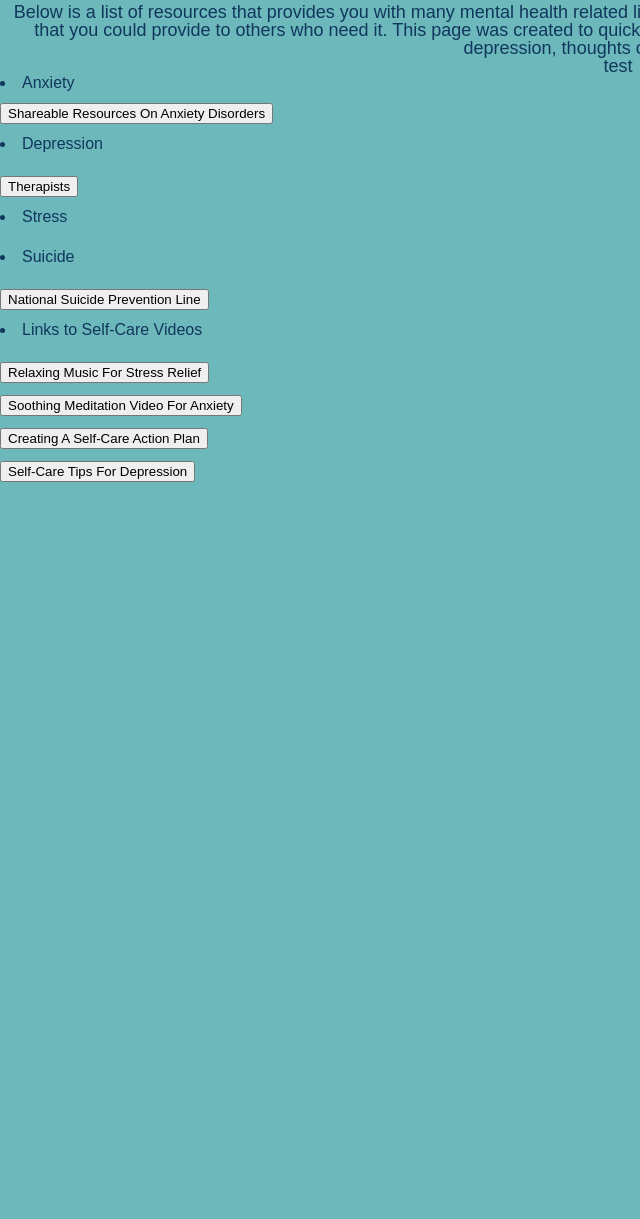
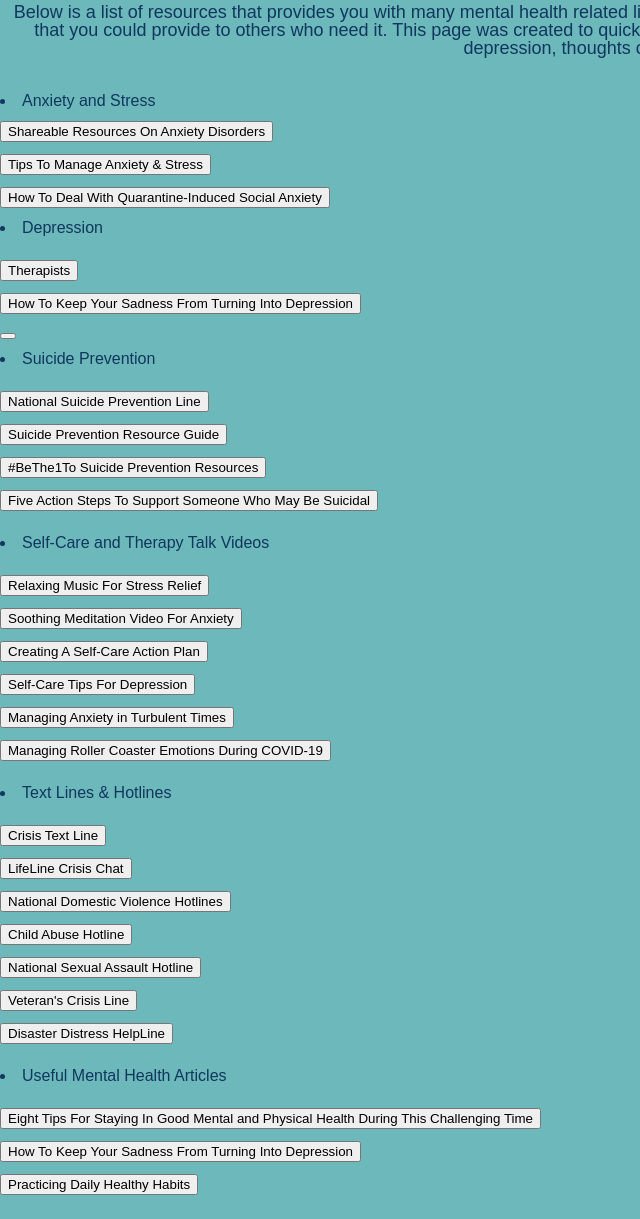
Before and after one commit to rcereno/slo-hacks-lite-project, a plain HTML site: page services.html in a window 1280 px wide. Shown: the part 184-1403 px from the top of the page, without its empty margins (0-640 px from the left). Before the commit the page ends 800 px from the top, so only its background shows below. Drawn offline with Linux system fonts and the light colour scheme.

Commit message:
added shadow to header and added more resources

```diff
--- a/services.html
+++ b/services.html
@@ -27,11 +27,21 @@
             was created to quickly provide our users easy acesss to support, help, and information regarding
             depression, thoughts of suicide, anxiety, etc.</p>
 
-        <p> test &nbsp; test </p>
-        <p> <li> Anxiety </li> </p>
+        <br>
+        <br>
+        <br>
+        <p> <li> Anxiety and Stress</li> </p>
         <br>
         <button
         onclick="location.href='nimh.nih.gov/health/education-awareness/shareable-resources-on-anxiety-disorders.shtml'" type="button">Shareable Resources On Anxiety Disorders</button>
+        <br>
+        <br>
+        <button
+        onclick="location.href='https://adaa.org/tips'" type="button">Tips To Manage Anxiety & Stress</button>
+        <br>
+        <br>
+        <button
+        onclick="location.href='https://www.nytimes.com/2020/11/12/smarter-living/covid-social-anxiety.html'" type="button">How To Deal With Quarantine-Induced Social Anxiety</button>
         <br>
         <br>
         <p> <li> Depression </li> </p>
@@ -41,17 +51,35 @@
         onclick="location.href='https://www.betterhelp.com/start/?help_with=Depression&utm_source=AdWords&utm_medium=Search_PPC_c&utm_term=anxiety+support_e&utm_content=41730082316&network=g&placement=&target=&matchtype=e&utm_campaign=384672130&ad_type=text&adposition=&gclid=CjwKCAiAr6-ABhAfEiwADO4sferKR9QKq9iHR25dbZheyofHddFyTRrqcdpl5RQp6nd5tTZ3wDLYihoC4s4QAvD_BwE&not_found=1&gor=rd_start'" type="button">Therapists</button>
         <br>
         <br>
-        <p> <li> Stress </li> </p>
+        <button
+        onclick="location.href='https://www-washingtonpost-com.cdn.ampproject.org/c/s/www.washingtonpost.com/health/sadness-depression-stopping-getting-worse/2020/11/27/b5fa88c8-0e3f-11eb-8074-0e943a91bf08_story.html?outputType=amp'" type="button">How To Keep Your Sadness From Turning Into Depression</button>
         <br>
         <br>
-        <p> <li> Suicide </li> </p>
+        <button
+        onclick="location.href=''" type="button"></button>
+        <br>
+        <br>
+        <p> <li> Suicide Prevention </li> </p>
         <br>
         <br>
         <button
         onclick="location.href='https://suicidepreventionlifeline.org/'" type="button">National Suicide Prevention Line</button>
         <br>
         <br>
-        <p> <li> Links to Self-Care Videos </li> </p>
+        <button
+        onclick="location.href='https://www.healthline.com/health/mental-health/suicide-resource-guide'" type="button">Suicide Prevention Resource Guide</button>
+        <br>
+        <br>
+        <button
+        onclick="location.href='https://www.bethe1to.com/resources'" type="button">#BeThe1To Suicide Prevention Resources</button>
+        <br>
+        <br>
+        <button
+        onclick="location.href='https://www.bethe1to.com/bethe1to-steps-evidence/'" type="button">Five Action Steps To Support Someone Who May Be Suicidal</button>
+        <br>
+        <br>
+        <br>
+        <p> <li> Self-Care and Therapy Talk Videos </li> </p>
         <br>
         <br>
         <button
@@ -70,6 +98,63 @@
         onclick="location.href='https://www.youtube.com/watch?v=5If1LFZ1CQA'" type="button">Self-Care Tips For Depression</button>
         <br>
         <br>
+        <button
+        onclick="location.href='https://adaa.org/webinar/consumer/managing-anxiety-turbulent-times'" type="button">Managing Anxiety in Turbulent Times</button>
+        <br>
+        <br>
+        <button
+        onclick="location.href='https://adaa.org/webinar/consumer/managing-roller-coaster-emotions-during-covid-19'" type="button">Managing Roller Coaster Emotions During COVID-19</button>
+        <br>
+        <br>
+        <br>
+        <p> <li> Text Lines & Hotlines</li></p>
+        <br>
+        <br>
+        <button
+        onclick="location.href='https://www.crisistextline.org/text-us/'" type="button">Crisis Text Line</button>
+        <br>
+        <br>
+        <button
+        onclick="location.href='http://www.suicidepreventionlifeline.org/GetHelp/LifelineChat.aspx'" type="button">LifeLine Crisis Chat</button>
+        <br>
+        <br>
+        <button
+        onclick="location.href='https://www.thehotline.org/'" type="button">National Domestic Violence Hotlines</button>
+        <br>
+        <br>
+        <button
+        onclick="location.href='https://www.childhelp.org/hotline/'" type="button">Child Abuse Hotline</button>
+        <br>
+        <br>
+        <button
+        onclick="location.href='https://rainn.org/'" type="button">National Sexual Assault Hotline</button>
+        <br>
+        <br>
+        <button
+        onclick="location.href='https://www.veteranscrisisline.net/'" type="button">Veteran's Crisis Line</button>
+        <br>
+        <br>
+        <button
+        onclick="location.href='https://www.samhsa.gov/disaster-preparedness'" type="button">Disaster Distress HelpLine</button>
+        <br>
+        <br>
+        <br>
+        <p> <li>Useful Mental Health Articles</li> </p>
+        <br>
+        <br>
+        <button
+        onclick="location.href='https://home.cern/news/news/cern/covid-19-eight-tips-staying-good-mental-and-physical-health-during-challenging-time'" type="button">Eight Tips For Staying In Good Mental and Physical Health During This Challenging Time</button>
+        <br>
+        <br>
+        <button
+        onclick="location.href='https://www-washingtonpost-com.cdn.ampproject.org/c/s/www.washingtonpost.com/health/sadness-depression-stopping-getting-worse/2020/11/27/b5fa88c8-0e3f-11eb-8074-0e943a91bf08_story.html?outputType=amp'" type="button">How To Keep Your Sadness From Turning Into Depression</button>
+        <br>
+        <br>
+        <button
+        onclick="location.href='http://www.changedirection.org/wp-content/uploads/2020/03/Practicing-Daily-Healthy-Habits-Poster-1.png'" type="button">Practicing Daily Healthy Habits</button>
+        <br>
+        <br>
+        <br>
 
 
    </div> <!--end of center div-->
```
